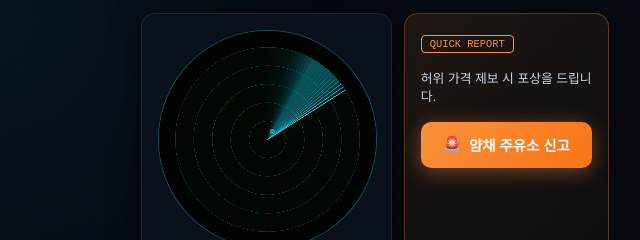
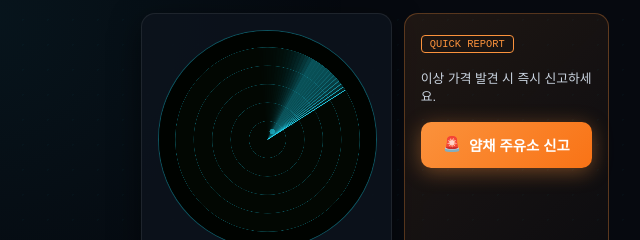
Before and after one commit to visionlab-coder/fuel-radar, a website: page index.html in a window 1280 px wide. Shown: the part 143-383 px from the top of the page, 265-905 px from the left. Drawn offline with nearby package versions, Linux system fonts and the light colour scheme; a web font is replaced by a local one.

Commit message:
fix: remove reward mention and finalize v6.1 autonomous deployment

```diff
--- a/index.html
+++ b/index.html
@@ -63,7 +63,7 @@
           <div class="quick-report-module">
             <div class="report-header">
               <span class="report-badge">QUICK REPORT</span>
-              <p class="report-desc">허위 가격 제보 시 포상을 드립니다.</p>
+              <p class="report-desc">이상 가격 발견 시 즉시 신고하세요.</p>
             </div>
             <button id="reportBtn" class="report-high-cta">
               <span class="cta-icon">🚨</span>
```
